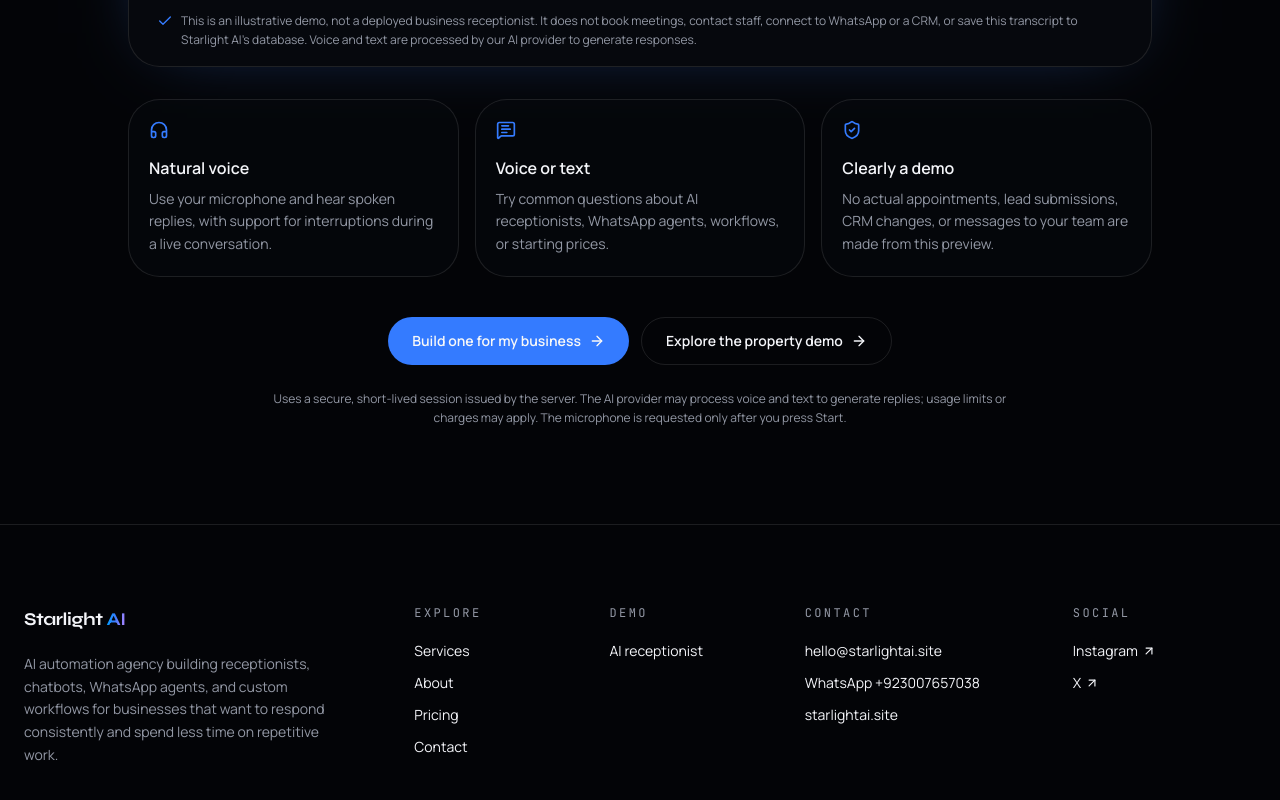
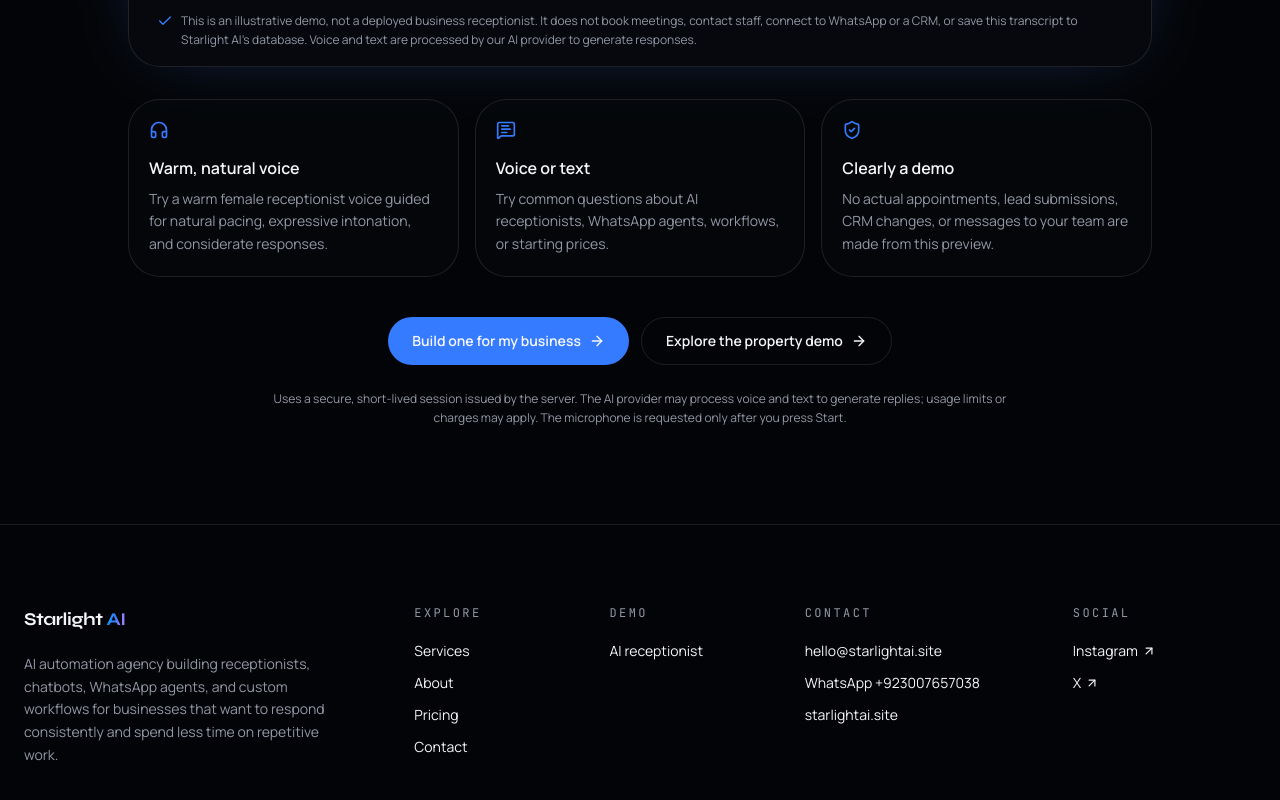
Before and after one commit to abbasimohsin392-prog/Starlight, a Next.js app: page /demo/ai-receptionist in a window 1280 px wide. Shown: the part 1109-1909 px from the top of the page. Built offline with nearby package versions, Linux system fonts and the light colour scheme.

Commit message:
Describe warmer female voice in AI receptionist demo

```diff
--- a/app/demo/ai-receptionist/page.tsx
+++ b/app/demo/ai-receptionist/page.tsx
@@ -6,7 +6,7 @@ import { VoiceReceptionist } from '@/components/site/voice-receptionist'
 
 export const metadata: Metadata = {
   title: 'AI Receptionist Demo',
-  description: 'Talk to Starlight AI’s branded voice receptionist demo. Speak through your microphone or type a message to see how a conversational AI assistant could help visitors.',
+  description: 'Try Starlight AI’s warm, natural-sounding female AI receptionist demo. Speak through your microphone or type a message to explore conversational business support.',
 }
 
 export default function AIReceptionistDemoPage() {
@@ -32,8 +32,8 @@ export default function AIReceptionistDemoPage() {
           <div className="mx-auto mt-8 grid max-w-5xl gap-4 md:grid-cols-3">
             <article className="rounded-2xl border border-border bg-surface/40 p-5">
               <Headphones className="size-5 text-primary" />
-              <h2 className="mt-4 font-semibold">Natural voice</h2>
-              <p className="mt-2 text-sm leading-relaxed text-muted-foreground">Use your microphone and hear spoken replies, with support for interruptions during a live conversation.</p>
+              <h2 className="mt-4 font-semibold">Warm, natural voice</h2>
+              <p className="mt-2 text-sm leading-relaxed text-muted-foreground">Try a warm female receptionist voice guided for natural pacing, expressive intonation, and considerate responses.</p>
             </article>
             <article className="rounded-2xl border border-border bg-surface/40 p-5">
               <MessageSquareText className="size-5 text-primary" />
```
